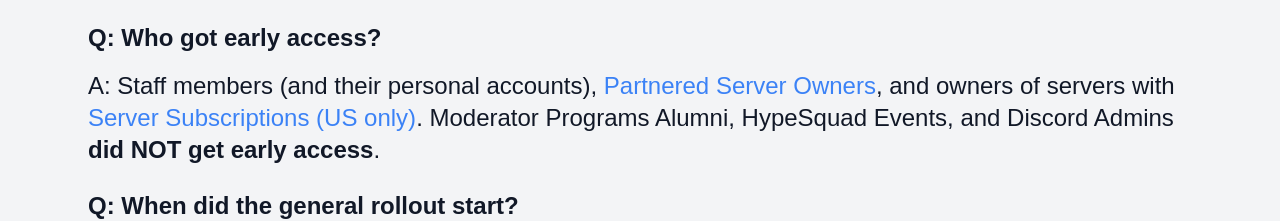
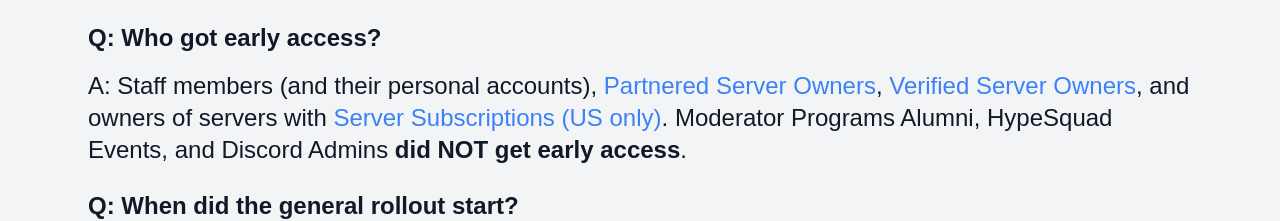
Before and after one commit to hampuskraft/arewepomeloyet.com, a Next.js app: page / in a window 1280 px wide. Shown: the part 1346-1567 px from the top of the page. Built offline with nearby package versions, Linux system fonts and the light colour scheme; no server answers; the database is empty.

Commit message:
Fix incorrect FAQ entry

```diff
--- a/src/app/page.tsx
+++ b/src/app/page.tsx
@@ -152,6 +152,10 @@
             <Link href="https://discord.com/partners">
               Partnered Server Owners
             </Link>
+            ,{" "}
+            <Link href="https://discord.com/verification">
+              Verified Server Owners
+            </Link>
             , and owners of servers with{" "}
             <Link href="https://creator-support.discord.com/hc/en-us/articles/10423011974551">
               Server Subscriptions (US only)
```
